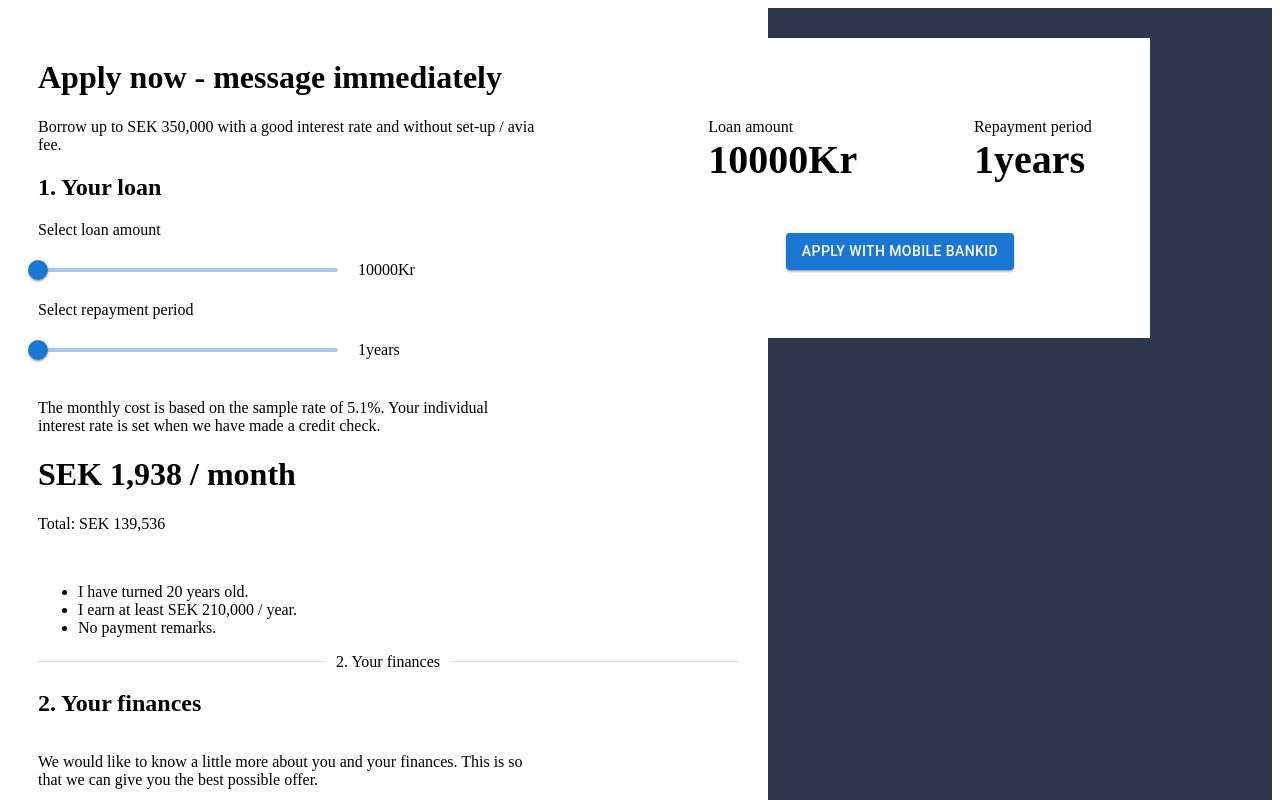
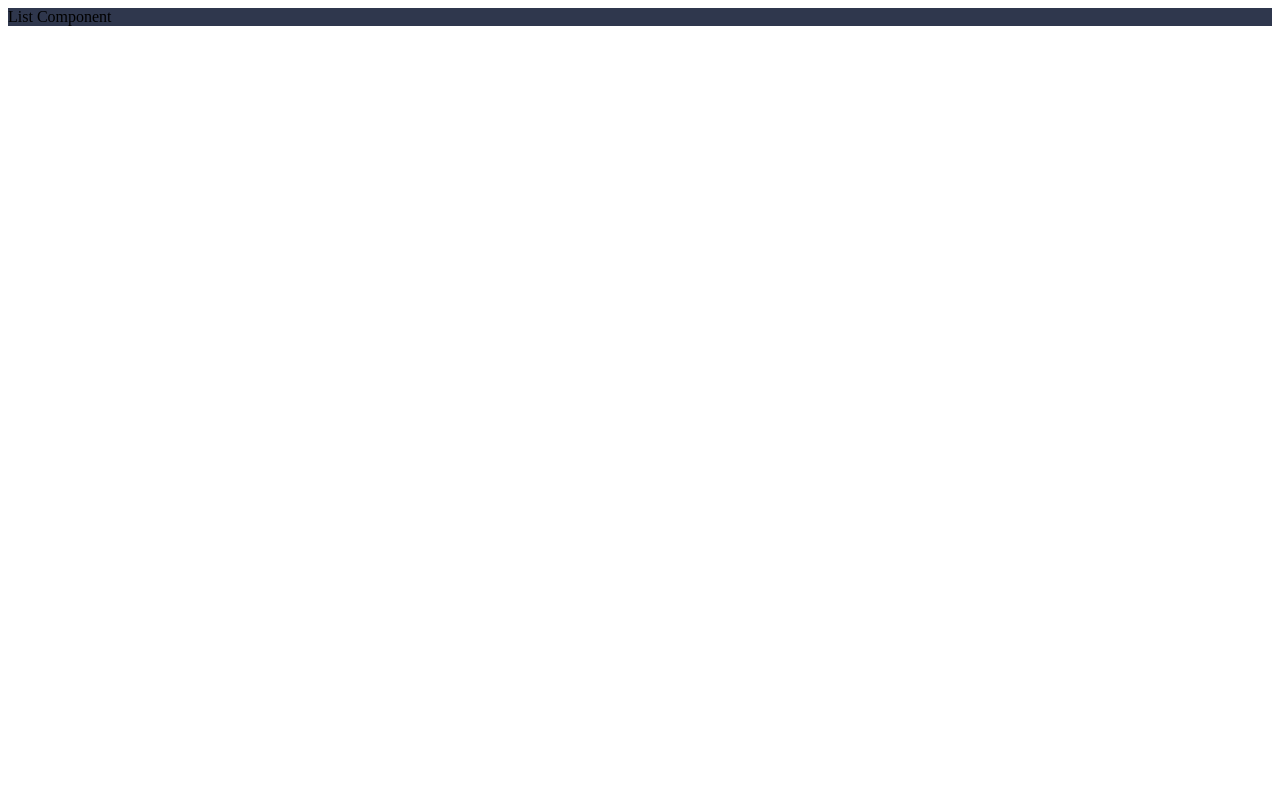
Before and after one commit to mohsinjk/esg-tool, a React (Create React App) app in the folder frontend/: page / in a window 1280 px wide. Shown: the top 800 px of the page. Built offline with nearby package versions, Linux system fonts and the light colour scheme.

Commit message:
routing to edit component

```diff
--- a/frontend/package.json
+++ b/frontend/package.json
@@ -15,6 +15,7 @@
     "react": "^17.0.2",
     "react-dom": "^17.0.2",
     "react-query": "^3.33.2",
+    "react-router-dom": "^5.2.0",
     "react-scripts": "4.0.3",
     "sass": "^1.43.5",
     "styled-components": "^5.3.1",
--- a/frontend/src/App.js
+++ b/frontend/src/App.js
@@ -1,5 +1,6 @@
 import "./App.scss";
-import React, { useState } from "react";
+import React, { Fragment, useState } from "react";
+import { Switch, Route, Routes, BrowserRouter } from "react-router-dom";
 import Heading from "../src/Components/heading";
 import Loan from "../src/Components/loan";
 import Finance from "../src/Components/finance";
@@ -8,9 +9,21 @@ import Summary from "../src/Components/summary";
 import { Divider } from "@mui/material";
 import { appContext } from "../src/Context/appContext";
 import { EditApplication } from "./Pages/editApplication";
+import { ApplicationList } from "./Pages/applicationList";
 
 function App() {
-  return <EditApplication></EditApplication>;
+  return (
+    <BrowserRouter>
+      <Switch>
+        <Route exact path="/">
+          <ApplicationList />
+        </Route>
+        <Route exact path="/edit">
+          <EditApplication />
+        </Route>
+      </Switch>
+    </BrowserRouter>
+  );
 }
 
 export default App;
--- a/frontend/src/Pages/applicationList.js
+++ b/frontend/src/Pages/applicationList.js
@@ -1,4 +1,4 @@
-import "./App.scss";
+// import "./App.scss";
 import React, { useState } from "react";
 import Heading from "../Components/heading";
 import Loan from "../Components/loan";
@@ -7,6 +7,8 @@ import Info from "../Components/info";
 import Summary from "../Components/summary";
 import { Divider } from "@mui/material";
 import { appContext } from "../Context/appContext";
+import { Button } from "@mui/material";
+import { Route, Switch, Link } from "react-router-dom";
 
 function ApplicationList() {
   const [state, setState] = useState({
@@ -25,25 +27,7 @@ function ApplicationList() {
     year: "years",
   });
 
-  return (
-    <div className="container">
-      <div className="application">
-        <appContext.Provider value={{ state, setState }}>
-          <Heading />
-          <Loan />
-          <Divider>2. Your finances</Divider>
-          <Finance />
-          <Divider>3. Your Information</Divider>
-          <Info />
-        </appContext.Provider>
-      </div>
-      <div>
-        <appContext.Provider value={{ state, setState }}>
-          <Summary />
-        </appContext.Provider>
-      </div>
-    </div>
-  );
+  return <div className="container">List Component</div>;
 }
 
 export { ApplicationList };
--- a/frontend/src/Pages/editApplication.js
+++ b/frontend/src/Pages/editApplication.js
@@ -7,6 +7,8 @@ import Info from "../Components/info";
 import Summary from "../Components/summary";
 import { Divider } from "@mui/material";
 import { appContext } from "../Context/appContext";
+import { Route, Switch, Link } from "react-router-dom";
+import { Button } from "@mui/material";
 
 function EditApplication() {
   const [state, setState] = useState({
```
Also changed, not shown: frontend/src/Components/heading.js (+9 -13 lines), 1 other file (tests, documents, lock files or other folders).
